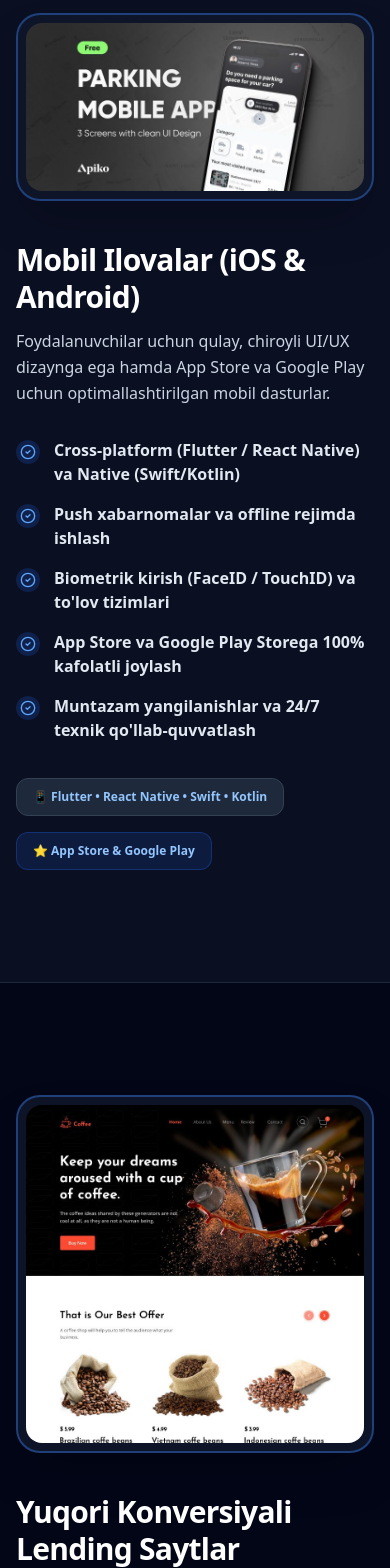
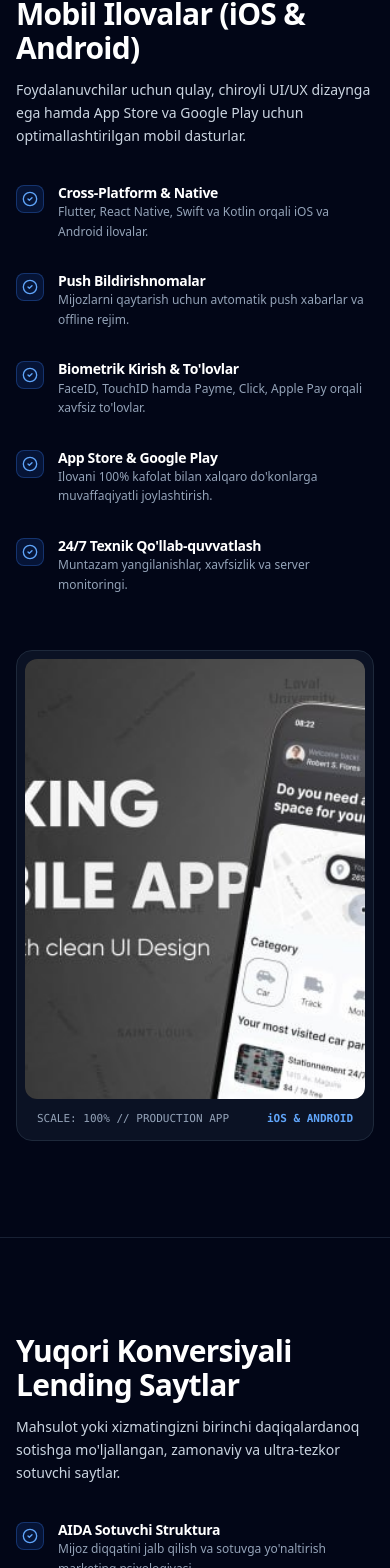
Before and after one commit to jumaqulovyashnar/IT-xizmatlari., a Next.js app in the folder frontend/: page / in a window 390 px wide. Shown: the part 2342-3910 px from the top of the page. Built offline with nearby package versions, Linux system fonts and the light colour scheme.

Commit message:
feat(ui): apply Section 1 modern industrial-editorial design (precision frames, full-height alignment, structured feature lists) to Section 2 (Mobile Apps) and Section 3 (Landing Pages)

```diff
--- a/frontend/src/app/page.tsx
+++ b/frontend/src/app/page.tsx
@@ -172,48 +172,67 @@ export default function HomePage() {
       {/* ========================================================================= */}
       {/* 2-CHI BO'LIM: MOBIL ILOVALAR (iOS & ANDROID MOBILE APPS)                  */}
       {/* ========================================================================= */}
-      <section id="section-mobile" className="py-28 px-4 bg-slate-900/60 border-t border-b border-slate-800">
-        <div className="max-w-7xl mx-auto grid grid-cols-1 lg:grid-cols-12 gap-10 lg:gap-14 items-center">
-          {/* Left Column: User's Exact Mobile App Showcase Image */}
-          <div className="lg:col-span-7 w-full">
-            <div className="rounded-3xl border-2 border-blue-500/40 bg-slate-900/90 shadow-2xl p-2 sm:p-3 overflow-hidden group hover:border-blue-400 transition-all duration-300">
+      <section
+        id="section-mobile"
+        aria-labelledby="mobile-heading"
+        className="py-24 px-4 sm:px-6 lg:px-8 max-w-7xl mx-auto w-full relative border-t border-slate-800/80"
+      >
+        <div className="grid grid-cols-1 lg:grid-cols-12 gap-12 lg:gap-16 items-start">
+          {/* Left Column: Precision Graphic Framed Mobile Image (7 cols) */}
+          <div className="lg:col-span-7 w-full order-2 lg:order-1">
+            <div className="relative rounded-2xl border border-slate-800 bg-slate-900/70 p-2 sm:p-2.5 overflow-hidden transition-all duration-300 hover:border-slate-700 group">
+              {/* Image Frame with Graphic Precision & Increased Height */}
+              <div className="relative h-[440px] sm:h-[500px] lg:h-[530px] rounded-xl overflow-hidden bg-slate-950 flex items-center justify-center">
                 <img
                   src="/mobile-showcase.png"
                   alt="Mobile App Showcase"
-                className="w-full h-auto rounded-2xl object-cover group-hover:scale-[1.01] transition-transform duration-300"
+                  className="w-full h-full object-cover object-top transition-transform duration-500 group-hover:scale-[1.01]"
+                  loading="lazy"
                 />
+              </div>
+
+              {/* Technical Bottom Label */}
+              <div className="px-3 pt-3 pb-1 flex items-center justify-between text-[11px] font-mono text-slate-400">
+                <span>SCALE: 100% // PRODUCTION APP</span>
+                <span className="text-blue-400 font-bold">iOS & ANDROID</span>
+              </div>
             </div>
           </div>
 
-          {/* Right Column: Mobile Application Information */}
-          <div className="lg:col-span-5 space-y-7">
+          {/* Right Column: Natural & Clean Typography with Structured Features (5 cols) */}
+          <div className="lg:col-span-5 space-y-6 order-1 lg:order-2">
             <div className="space-y-3">
-              <h2 className="text-3xl sm:text-4xl lg:text-5xl font-black tracking-tight text-white leading-tight">
+              <h2
+                id="mobile-heading"
+                className="text-3xl sm:text-4xl lg:text-[40px] xl:text-5xl font-black tracking-tight text-white leading-[1.15]"
+              >
                 {t.threeSections.section2.title}
               </h2>
-              <p className="text-slate-300 text-base sm:text-lg leading-relaxed">
+              <p className="text-slate-300 text-sm sm:text-base leading-[1.65] font-normal">
                 {t.threeSections.section2.desc}
               </p>
             </div>
 
-            <div className="space-y-4 pt-1">
+            {/* Feature List matching vertical height */}
+            <div className="space-y-3.5 pt-1">
               {t.threeSections.section2.features.map((feat, idx) => (
-                <div key={idx} className="flex items-start gap-3.5">
-                  <div className="w-6 h-6 rounded-full bg-blue-600/20 text-blue-400 flex items-center justify-center mt-0.5 shrink-0 font-bold">
+                <div
+                  key={idx}
+                  className="flex items-start gap-3.5 p-2 -mx-2 rounded-xl transition-all duration-200 hover:bg-slate-900/60 group"
+                >
+                  <div className="w-7 h-7 rounded-lg bg-blue-600/15 border border-blue-500/30 text-blue-400 flex items-center justify-center mt-0.5 shrink-0 group-hover:bg-blue-600 group-hover:text-white transition-colors">
                     <CheckCircle2 className="w-4 h-4" />
                   </div>
-                  <span className="text-base font-semibold text-slate-200">{feat}</span>
+                  <div>
+                    <h3 className="text-sm font-bold text-white tracking-tight leading-snug group-hover:text-blue-300 transition-colors">
+                      {feat.title}
+                    </h3>
+                    <p className="text-xs text-slate-400 leading-relaxed font-normal">
+                      {feat.desc}
+                    </p>
+                  </div>
                 </div>
               ))}
-            </div>
-
-            <div className="pt-2 flex flex-wrap gap-4 items-center">
-              <div className="px-4 py-2.5 rounded-xl bg-slate-800 border border-slate-700 text-xs font-bold text-blue-300">
-                📱 Flutter • React Native • Swift • Kotlin
-              </div>
-              <div className="px-4 py-2.5 rounded-xl bg-blue-600/15 text-blue-300 border border-blue-600/30 text-xs font-black">
-                ⭐ App Store & Google Play
-              </div>
             </div>
           </div>
         </div>
@@ -222,48 +241,67 @@ export default function HomePage() {
       {/* ========================================================================= */}
       {/* 3-CHI BO'LIM: YUQORI KONVERSIYALI LANDING PAGE (SOTUVCHI SAYTLAR)        */}
       {/* ========================================================================= */}
-      <section id="section-landing" className="py-28 px-4 max-w-7xl mx-auto w-full">
-        <div className="grid grid-cols-1 lg:grid-cols-12 gap-10 lg:gap-14 items-center">
-          {/* Left Column: Landing Page Image Showcase */}
-          <div className="lg:col-span-7 w-full">
-            <div className="rounded-3xl border-2 border-blue-500/40 bg-slate-900/90 shadow-2xl p-2 sm:p-3 overflow-hidden group hover:border-blue-400 transition-all duration-300">
+      <section
+        id="section-landing"
+        aria-labelledby="landing-heading"
+        className="py-24 px-4 sm:px-6 lg:px-8 max-w-7xl mx-auto w-full relative border-t border-slate-800/80"
+      >
+        <div className="grid grid-cols-1 lg:grid-cols-12 gap-12 lg:gap-16 items-start">
+          {/* Left Column: Precision Graphic Framed Landing Page Image (7 cols) */}
+          <div className="lg:col-span-7 w-full order-2 lg:order-1">
+            <div className="relative rounded-2xl border border-slate-800 bg-slate-900/70 p-2 sm:p-2.5 overflow-hidden transition-all duration-300 hover:border-slate-700 group">
+              {/* Image Frame with Graphic Precision & Increased Height */}
+              <div className="relative h-[440px] sm:h-[500px] lg:h-[530px] rounded-xl overflow-hidden bg-slate-950 flex items-center justify-center">
                 <img
                   src="/landing-showcase.png"
                   alt="Landing Page Website Showcase"
-                className="w-full h-auto rounded-2xl object-cover group-hover:scale-[1.01] transition-transform duration-300"
+                  className="w-full h-full object-cover object-top transition-transform duration-500 group-hover:scale-[1.01]"
+                  loading="lazy"
                 />
+              </div>
+
+              {/* Technical Bottom Label */}
+              <div className="px-3 pt-3 pb-1 flex items-center justify-between text-[11px] font-mono text-slate-400">
+                <span>SCALE: 100% // PRODUCTION LANDING</span>
+                <span className="text-blue-400 font-bold">HIGH CONVERTING</span>
+              </div>
             </div>
           </div>
 
-          {/* Right Column: Detailed Landing Page Information */}
-          <div className="lg:col-span-5 space-y-7">
+          {/* Right Column: Natural & Clean Typography with Structured Features (5 cols) */}
+          <div className="lg:col-span-5 space-y-6 order-1 lg:order-2">
             <div className="space-y-3">
-              <h2 className="text-3xl sm:text-4xl lg:text-5xl font-black tracking-tight text-white leading-tight">
+              <h2
+                id="landing-heading"
+                className="text-3xl sm:text-4xl lg:text-[40px] xl:text-5xl font-black tracking-tight text-white leading-[1.15]"
+              >
                 {t.threeSections.section3.title}
               </h2>
-              <p className="text-slate-300 text-base sm:text-lg leading-relaxed">
+              <p className="text-slate-300 text-sm sm:text-base leading-[1.65] font-normal">
                 {t.threeSections.section3.desc}
               </p>
             </div>
 
-            <div className="space-y-4 pt-1">
+            {/* Feature List matching vertical height */}
+            <div className="space-y-3.5 pt-1">
               {t.threeSections.section3.features.map((feat, idx) => (
-                <div key={idx} className="flex items-start gap-3.5">
-                  <div className="w-6 h-6 rounded-full bg-blue-600/20 text-blue-400 flex items-center justify-center mt-0.5 shrink-0 font-bold">
+                <div
+                  key={idx}
+                  className="flex items-start gap-3.5 p-2 -mx-2 rounded-xl transition-all duration-200 hover:bg-slate-900/60 group"
+                >
+                  <div className="w-7 h-7 rounded-lg bg-blue-600/15 border border-blue-500/30 text-blue-400 flex items-center justify-center mt-0.5 shrink-0 group-hover:bg-blue-600 group-hover:text-white transition-colors">
                     <CheckCircle2 className="w-4 h-4" />
                   </div>
-                  <span className="text-base font-semibold text-slate-200">{feat}</span>
+                  <div>
+                    <h3 className="text-sm font-bold text-white tracking-tight leading-snug group-hover:text-blue-300 transition-colors">
+                      {feat.title}
+                    </h3>
+                    <p className="text-xs text-slate-400 leading-relaxed font-normal">
+                      {feat.desc}
+                    </p>
+                  </div>
                 </div>
               ))}
-            </div>
-
-            <div className="pt-2 flex flex-wrap gap-4 items-center">
-              <div className="px-4 py-2.5 rounded-xl bg-blue-600/15 text-blue-300 border border-blue-600/30 text-xs font-black">
-                ⏱️ {t.threeSections.section3.actionText}
-              </div>
-              <div className="px-4 py-2.5 rounded-xl bg-emerald-500/15 text-emerald-400 border border-emerald-500/30 text-xs font-black">
-                ⚡ Google PageSpeed 99/100
-              </div>
             </div>
           </div>
         </div>
--- a/frontend/src/i18n/translations.ts
+++ b/frontend/src/i18n/translations.ts
@@ -75,11 +75,11 @@ export const translations = {
         title: "Mobil Ilovalar (iOS & Android)",
         desc: "Foydalanuvchilar uchun qulay, chiroyli UI/UX dizaynga ega hamda App Store va Google Play uchun optimallashtirilgan mobil dasturlar.",
         features: [
-          "Cross-platform (Flutter / React Native) va Native (Swift/Kotlin)",
-          "Push xabarnomalar va offline rejimda ishlash",
-          "Biometrik kirish (FaceID / TouchID) va to'lov tizimlari",
-          "App Store va Google Play Storega 100% kafolatli joylash",
-          "Muntazam yangilanishlar va 24/7 texnik qo'llab-quvvatlash"
+          { title: "Cross-Platform & Native", desc: "Flutter, React Native, Swift va Kotlin orqali iOS va Android ilovalar." },
+          { title: "Push Bildirishnomalar", desc: "Mijozlarni qaytarish uchun avtomatik push xabarlar va offline rejim." },
+          { title: "Biometrik Kirish & To'lovlar", desc: "FaceID, TouchID hamda Payme, Click, Apple Pay orqali xavfsiz to'lovlar." },
+          { title: "App Store & Google Play", desc: "Ilovani 100% kafolat bilan xalqaro do'konlarga muvaffaqiyatli joylashtirish." },
+          { title: "24/7 Texnik Qo'llab-quvvatlash", desc: "Muntazam yangilanishlar, xavfsizlik va server monitoringi." }
         ],
         stats: "100K+ Yuklab olishlarga mos arxitektura"
       },
@@ -87,11 +87,11 @@ export const translations = {
         title: "Yuqori Konversiyali Lending Saytlar",
         desc: "Mahsulot yoki xizmatingizni birinchi daqiqalardanoq sotishga mo'ljallangan, zamonaviy va ultra-tezkor sotuvchi saytlar.",
         features: [
-          "Marketing psixologiyasi va sotuvchi struktura (AIDA)",
-          "Google PageSpeed 95+ ball (3 soniyadan tez yuklanish)",
-          "Telegram Bot va CRM ga avtomatik buyurtmalar tushishi",
-          "Barcha ekranlarga 100% mos (Mobil, Planshet, Kompyuter)",
-          "SEO va Google/Yandex reklama uchun to'liq tayyor"
+          { title: "AIDA Sotuvchi Struktura", desc: "Mijoz diqqatini jalb qilish va sotuvga yo'naltirish marketing psixologiyasi." },
+          { title: "Google PageSpeed 99/100", desc: "Ultra-tezkor 1-2 soniyada yuklanish va yuqori konversiya ko'rsatkichi." },
+          { title: "Telegram Bot & CRM Integratsiya", desc: "Har bir yangi lid va buyurtma soniya ichida Telegramingizga kelib tushadi." },
+          { title: "100% Moslashuvchan Dizayn", desc: "Barcha smartfonlar, planshetlar va kompyuterlarda benuqson ko'rinish." },
+          { title: "SEO & Reklama Integratsiyasi", desc: "Google va Yandex qidiruv tizimlariga mos, tayyor metateglar va piksel." }
         ],
         actionText: "3-5 kunda tayyor bo'ladi"
       }
@@ -193,11 +193,11 @@ export const translations = {
         title: "Mobile App Development (iOS & Android)",
         desc: "Intuitive UI/UX, blazingly fast mobile applications published and maintained on App Store and Google Play.",
         features: [
-          "Cross-platform (Flutter / React Native) and Native (Swift/Kotlin)",
-          "Push notifications and offline data sync",
-          "Biometric authentication (FaceID/TouchID) & integrated payments",
-          "100% guaranteed App Store and Google Play publishing",
-          "Continuous updates & 24/7 technical support"
+          { title: "Cross-Platform & Native", desc: "iOS and Android apps with Flutter, React Native, Swift and Kotlin." },
+          { title: "Push Notifications", desc: "Automated push notifications to engage users and seamless offline sync." },
+          { title: "Biometric Auth & Payments", desc: "FaceID, TouchID and integrated Stripe, Apple Pay, Payme payments." },
+          { title: "App Store & Google Play", desc: "100% guaranteed publishing on international app stores." },
+          { title: "24/7 Technical Support", desc: "Continuous updates, security hardening, and server monitoring." }
         ],
         stats: "Built for 100K+ concurrent users"
       },
@@ -205,11 +205,11 @@ export const translations = {
         title: "High-Converting Landing Pages",
         desc: "Ultra-fast, conversion-optimized landing pages designed to turn visitors into paying customers from day one.",
         features: [
-          "Sales-driven AIDA structure & modern aesthetics",
-          "Google PageSpeed 95+ score (loads in under 2 seconds)",
-          "Instant lead capture directly to Telegram Bot & CRM",
-          "100% responsive across mobile, tablet, and desktop",
-          "SEO & Google Ads / Meta Ads optimized"
+          { title: "AIDA Sales Structure", desc: "Conversion psychology designed to maximize customer acquisition." },
+          { title: "Google PageSpeed 99/100", desc: "Loads in under 1-2 seconds with top SEO and performance scores." },
+          { title: "Telegram Bot & CRM", desc: "Direct real-time lead capture to your Telegram and CRM pipeline." },
+          { title: "100% Responsive Design", desc: "Flawless layout across smartphones, tablets, and desktops." },
+          { title: "SEO & Ads Ready", desc: "Pre-configured metatags, OpenGraph, Google & Meta Ads tracking." }
         ],
         actionText: "Delivery in 3-5 days"
       }
@@ -311,11 +311,11 @@ export const translations = {
         title: "Разработка Мобильных Приложений (iOS & Android)",
         desc: "Удобный интерфейс, премиальный UI/UX дизайн, публикация и сопровождение в App Store и Google Play.",
         features: [
-          "Кроссплатформенная (Flutter / React Native) и Native (Swift/Kotlin)",
-          "Push-уведомления и работа в автономном (offline) режиме",
-          "Биометрический вход (FaceID / TouchID) и встроенные платежи",
-          "100% гарантированная публикация в App Store и Google Play",
-          "Регулярные обновления и круглосуточная техподдержка"
+          { title: "Кроссплатформенная & Native", desc: "iOS и Android приложения на Flutter, React Native, Swift и Kotlin." },
+          { title: "Push-уведомления", desc: "Удержание клиентов и стабильная работа в offline режиме." },
+          { title: "Биометрия & Платежи", desc: "FaceID, TouchID и безопасная оплата через Payme, Click, Apple Pay." },
+          { title: "App Store & Google Play", desc: "100% гарантированная публикация в международных магазинах." },
+          { title: "24/7 Техподдержка", desc: "Регулярные обновления, безопасность и мониторинг серверов." }
         ],
         stats: "Архитектура под 100K+ пользователей"
       },
```
Lines whose indentation alone changed are shown as unchanged.
